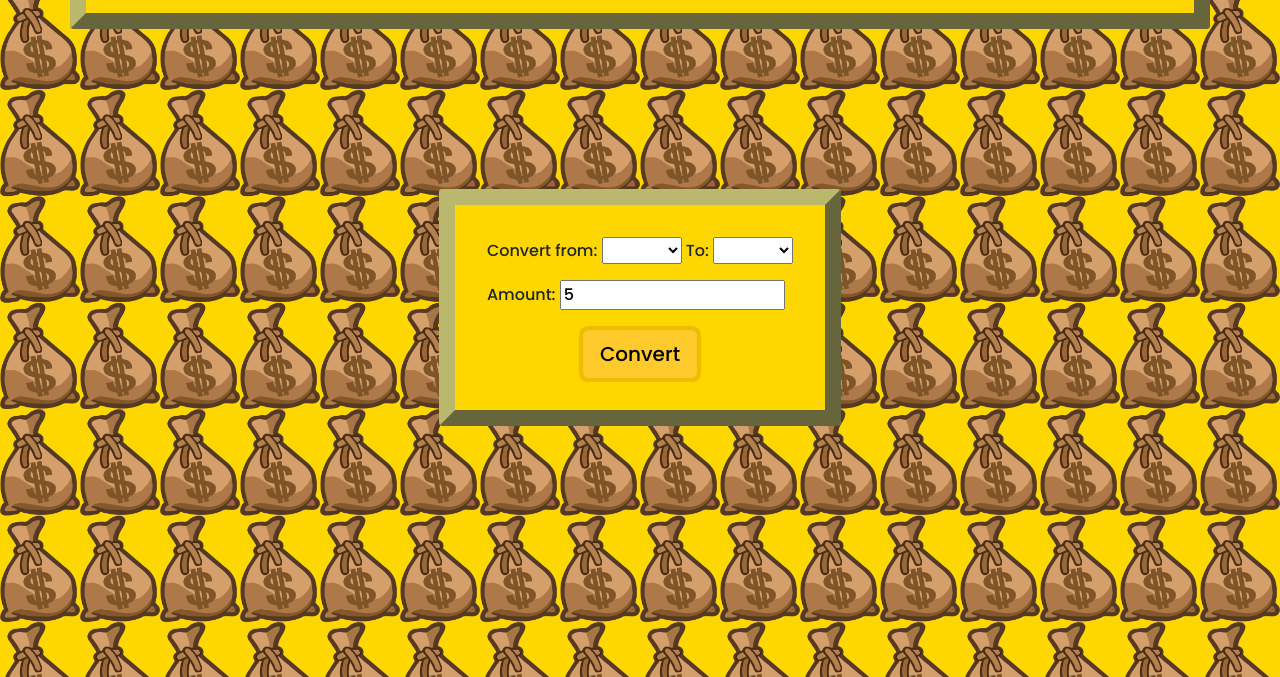
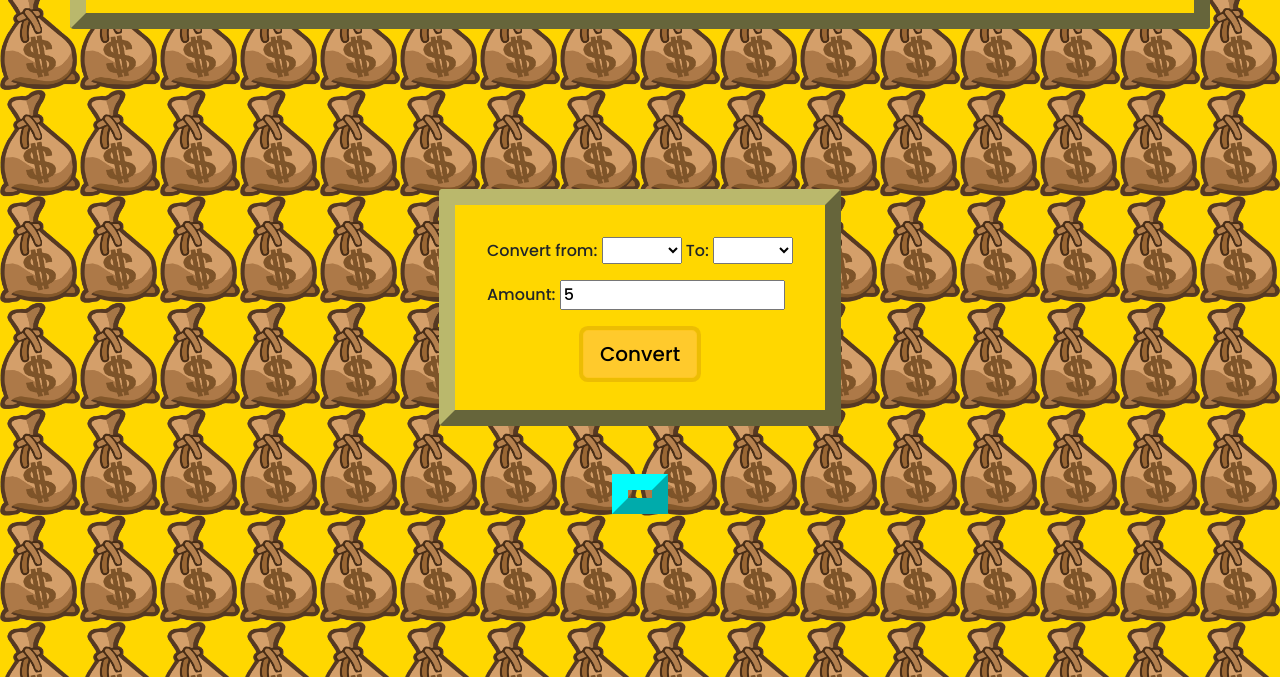
Before and after one commit to JLEWilson/currency_exchanger, a website built with webpack: page src/index.html in a window 1280 px wide. Both pictures are taken after typing "5" into the empty fields and a click on the button "Convert". Shown: the part 123-800 px from the top of the page. Built offline with nearby package versions, Linux system fonts and the light colour scheme; no server answers.

Commit message:
show card on error or completing conversion

```diff
--- a/src/css/styles.css
+++ b/src/css/styles.css
@@ -42,7 +42,13 @@ select{
   margin: 0;
 }
 #output-area{
+  width: fit-content;
   text-align: center;
+  margin-top: 3em;
+  margin-left: auto;
+  margin-right: auto;
+  border: 1em outset cyan;
+  display: none;
 }
 #error{
   color: red;
--- a/src/index.js
+++ b/src/index.js
@@ -6,6 +6,7 @@ import CurrencyExchange from './js/currencyExchange-service';
 import Utility from './js/utility';
 
 function displayConversion(amount){
+  $('#output-area').show();
   $("#output").html(amount);
 }
 function populateDropdown(id, reference){
--- a/src/js/currencyExchange-service.js
+++ b/src/js/currencyExchange-service.js
@@ -9,7 +9,7 @@ export default class CurrencyExchange{
       }
       return await response.json();
     } catch(error) {
-      return error.message;
+      return error.message; //not showing in the dom because user has no interaction with this call
     }
   }
   static async getAnyExchangeRate(convertFrom){
@@ -24,6 +24,7 @@ export default class CurrencyExchange{
       return await response.json();
     } catch(error) {
       $('#error').innerHTML = error;
+      $('#output-area').show();
       $('#error').show();
     }
   }
```
